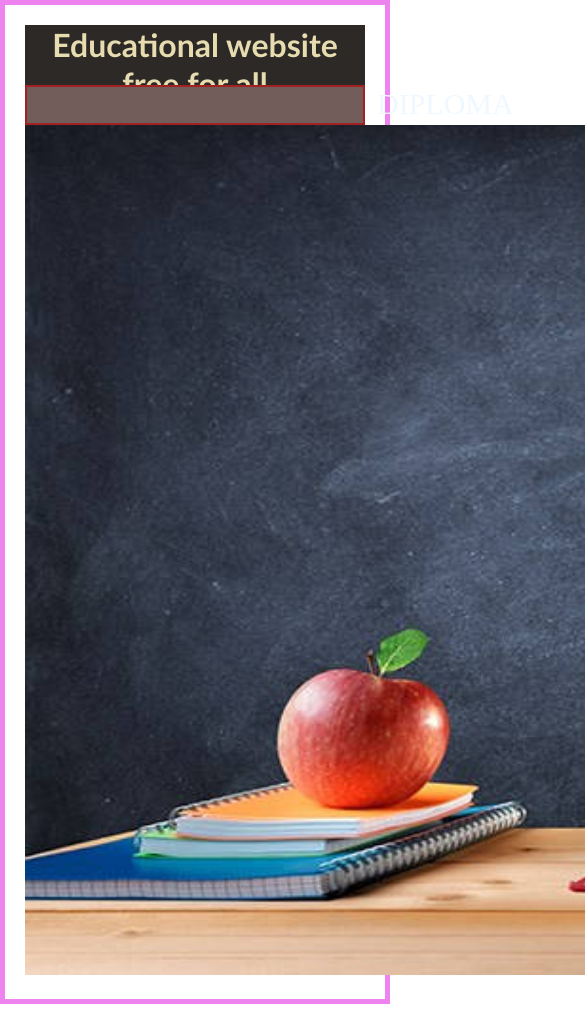
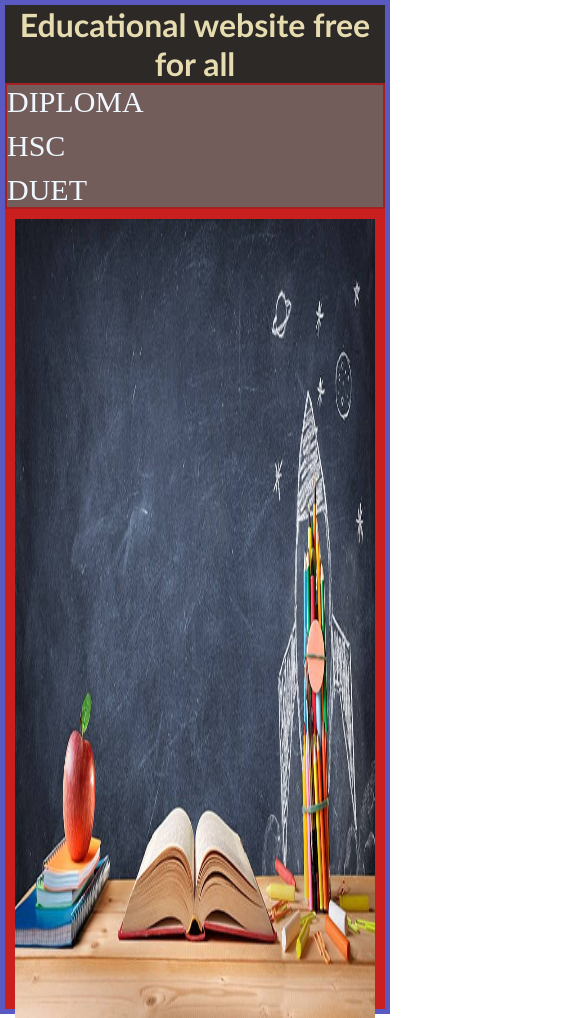
Before and after one commit to parthosen66/edducationalwebsitefpz.com, a plain HTML site: page index.html in a window 390 px wide. Shown: the top 1018 px of the page, 585 px wide, since content can reach past the window. Drawn offline with Linux system fonts and the light colour scheme.

Commit message:
Update style.css

```diff
--- a/style.css
+++ b/style.css
@@ -2,45 +2,77 @@
 padding: 0px;
 box-sizing: border-box;}
 .main{
-     border: 5px solid violet;}
-header{background-color: rgb(44, 41, 38);height: 60px;position: relative;}
+     border: 5px solid rgb(89, 89, 193);}
+header{background-color: rgb(44, 41, 38);height: 60px;position: relative;height: 100%;width: 100%;}
 
 h2{color: aliceblue;position: relative;}
 h1{color: rgb(230, 220, 176);
     position: relative;
     text-align: center;
 font-family: 'Trebuchet MS', 'Lucida Sans Unicode', 'Lucida Grande', 'Lucida Sans', Arial, sans-serif;}
-nav{background-color: rgb(114, 93, 91);height: 40px;border: 3px solid black;box-sizing: border-box;display: flex;
-    gap: 50px;border: 2px solid rgb(163, 33, 33);position: relative;}
+nav{background-color: rgb(114, 93, 91);height: 40px;border: 3px solid black;
+    gap: 0px;border: 2px solid rgb(163, 33, 33);}
 
-img{height: 850px;width:1900px;position: relative;}
+img{overflow: hidden;height:799px;width:100%;}
 
-a{position: relative;font-size: 30px;margin-left: 350px;}
+a{position: relative;font-size: 30px;margin-left: 400px;}
 a:link{color:aliceblue ;}
 a:visited{color: blueviolet;}
 a:hover{color: yellow;}
-body{position: relative;}
-.i{position: relative;}
+.i{border: 10px solid rgb(201, 31, 31);height: 800px;width:100% ;}
+
+
 
 
     /* Tablet & below */
 @media (max-width: 768px) {
     .main {display: flex;
            flex-direction: column;
-           padding: 20px;}
+           } ;
+           nav {display: flex;
+           flex-direction: column;height: fit-content;gap:10px
+            ;justify-content: left;text-align: left
+
+           } ;
+            nav a {
+           margin-left:0 px;gap:10px
+
+         ;justify-content: left;margin: 0px;margin: 0px; }
+
  }
 
 /* Phone */
 @media (max-width: 600px) {
      .main {display: flex;
            flex-direction: column;
-           padding: 20px;}
 
+           }
+     nav {display: flex;
+           flex-direction: column;margin-left:0 px;height: fit-content;gap:10px
+
+         ;justify-content: left  }
+        nav  a {
+           margin-left:0 px;gap:10px
+
+         ;justify-content: left;margin: 0px; }
  }
+
 
 /* Small phone */
 @media (max-width: 400px) {
      .main {display: flex;
            flex-direction: column;
-           padding: 20px;}
+           }
+            nav {display: flex;
+           flex-direction: column;margin-left:0 px ;height: fit-content;gap:10px
+
+         ;justify-content: left;text-align: left
+
+           } ;
+            nav a {
+           margin-left:0 px;gap:10px
+
+         ;justify-content: left;margin: 0px; }
+ }
+
 }
```
